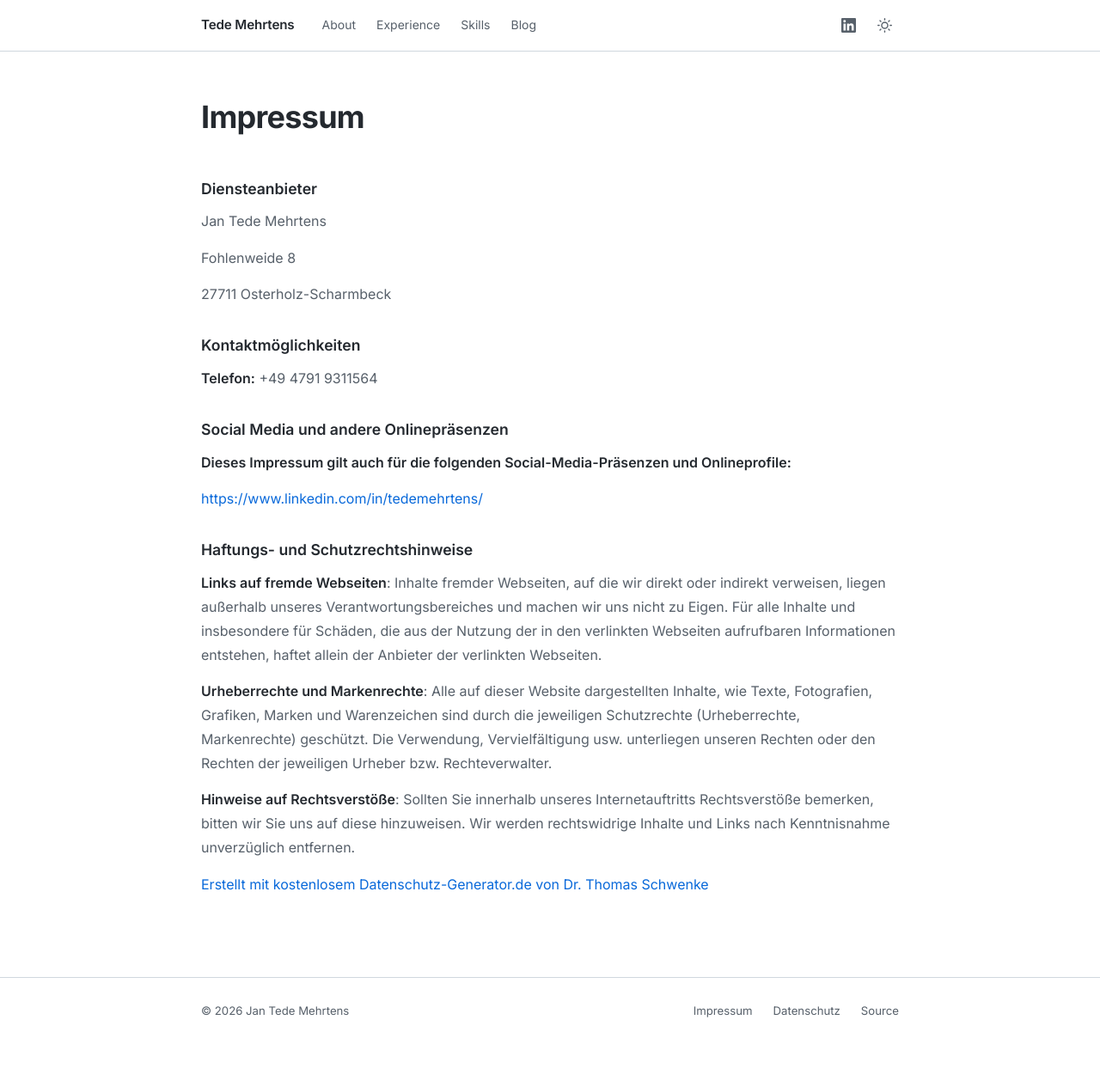
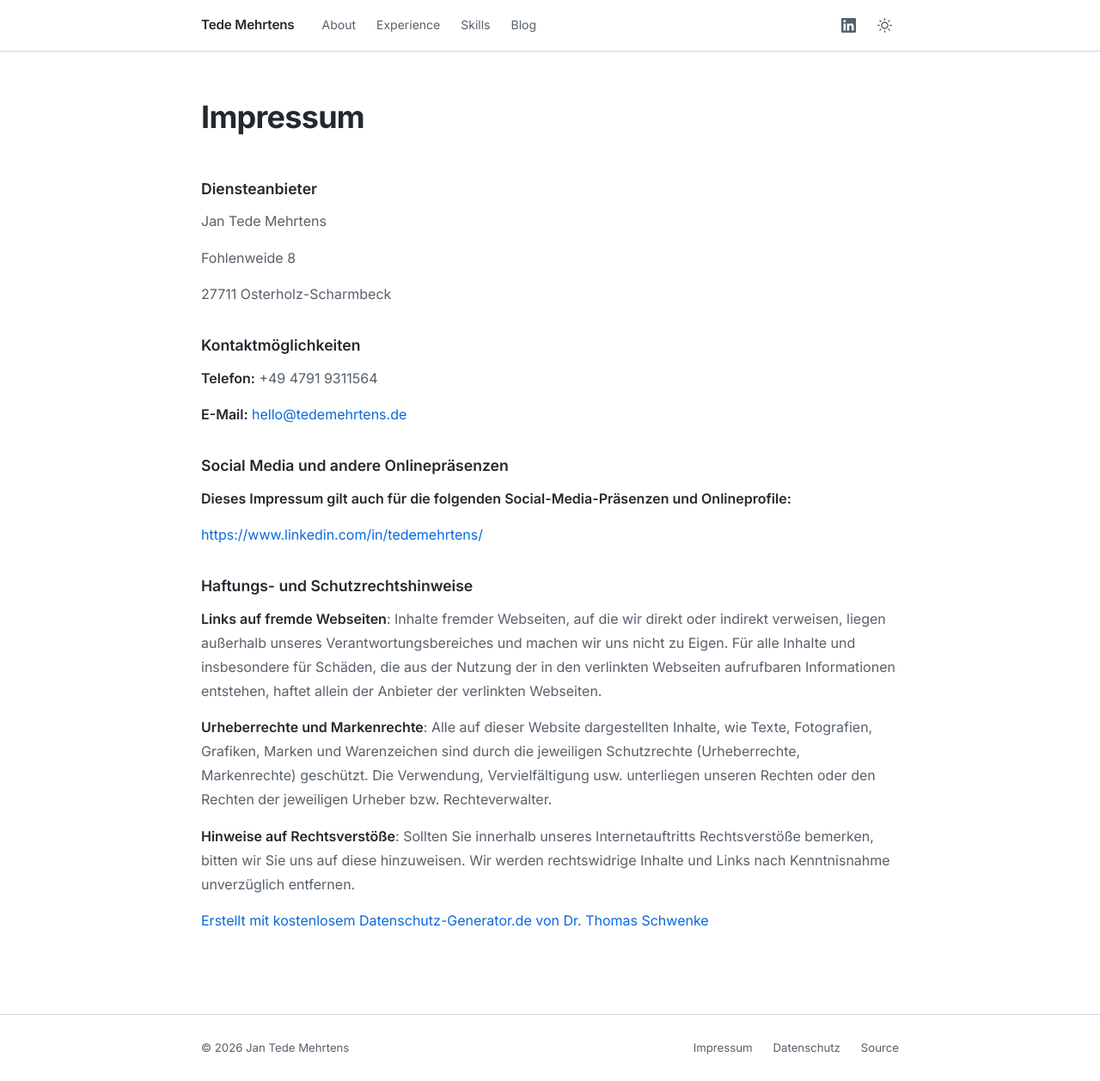
Before and after one commit to jantede/tedemehrtens.de, a Jekyll site: the page built from impressum.md, in a window 1280 px wide and 1258 px high. Shown: the whole window at 86% size. Built offline with Jekyll 4.4.1, drawn with Linux system fonts in a browser that asks for light colours.

Commit message:
Add mail address to impressum

```diff
--- a/impressum.md
+++ b/impressum.md
@@ -7,7 +7,7 @@ permalink: /impressum/
 <p>Jan Tede Mehrtens</p>
 <p>Fohlenweide 8</p>
 <p>27711 Osterholz-Scharmbeck</p>
-<h2 id="m56">Kontaktmöglichkeiten</h2><p><strong>Telefon:</strong> +49 4791 9311564</p>
+<h2 id="m56">Kontaktmöglichkeiten</h2><p><strong>Telefon:</strong> +49 4791 9311564</p><p><strong>E-Mail:</strong> <a href="mailto:hello@tedemehrtens.de">hello@tedemehrtens.de</a></p>
 <h2 id="m172">Social Media und andere Onlinepräsenzen</h2><p><strong>Dieses Impressum gilt auch für die folgenden Social-Media-Präsenzen und Onlineprofile:</strong> </p>
 <p><a href="https://www.linkedin.com/in/tedemehrtens/" target="_blank">https://www.linkedin.com/in/tedemehrtens/</a></p>
 <h2 id="m65">Haftungs- und Schutzrechtshinweise</h2><p><strong>Links auf fremde Webseiten</strong>: Inhalte fremder Webseiten, auf die wir direkt oder indirekt verweisen, liegen außerhalb unseres Verantwortungsbereiches und machen wir uns nicht zu Eigen. Für alle Inhalte und insbesondere für Schäden, die aus der Nutzung der in den verlinkten Webseiten aufrufbaren Informationen entstehen, haftet allein der Anbieter der verlinkten Webseiten.</p>
```
